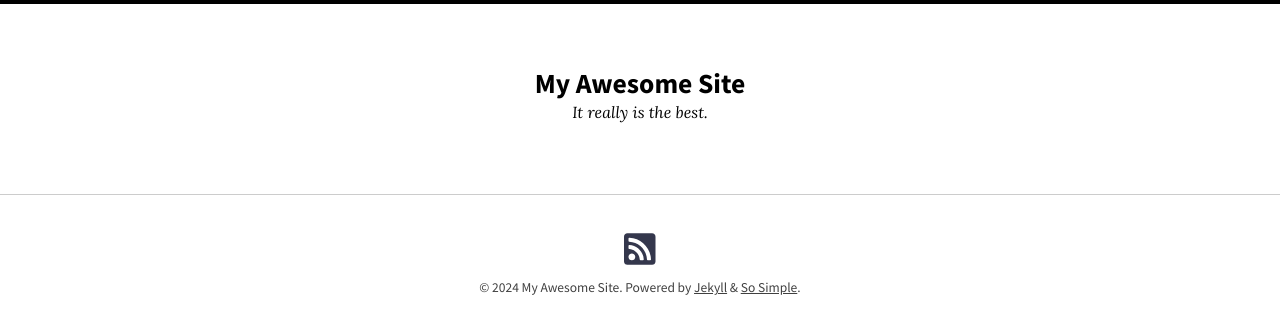
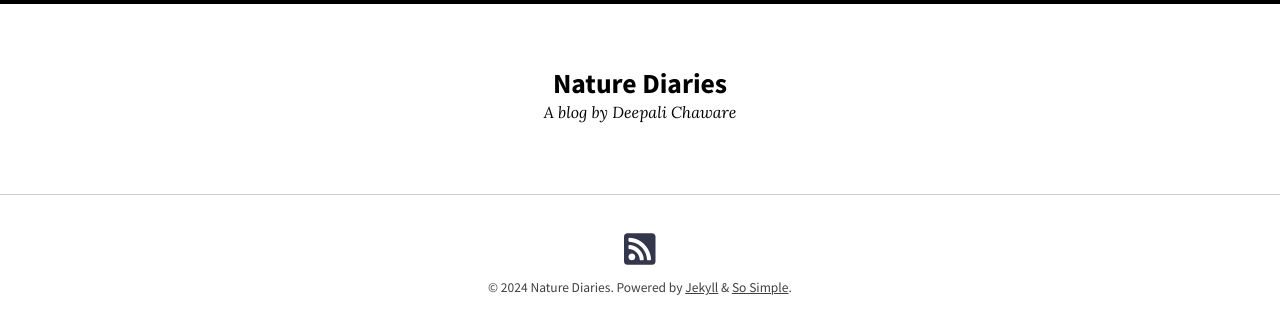
Before and after one commit to deepalichaware/deepalichaware.github.io, a Jekyll site: the page built from index.md, in a window 1280 px wide. Shown: the top 334 px of the page. Built offline with Jekyll 4.4.1, drawn with Linux system fonts in a browser that asks for light colours; nearby versions of some CDN libraries.

Commit message:
change title and description

```diff
--- a/_config.yml
+++ b/_config.yml
@@ -17,8 +17,8 @@
 remote_theme: "mmistakes/so-simple-theme@3.2.0"
 skin: "/assets/css/skins/default.css"
 locale: en-US
-title: "My Awesome Site"
-description: "It really is the best."
+title: "Nature Diaries"
+description: "A blog by Deepali Chaware"
 baseurl: # the subpath of your site, e.g. "/blog"
 url: # the base hostname & protocol for your site e.g. "https://mmistakes.github.io"
 logo: # path of site logo, e.g. "/images/logo.png"
```
